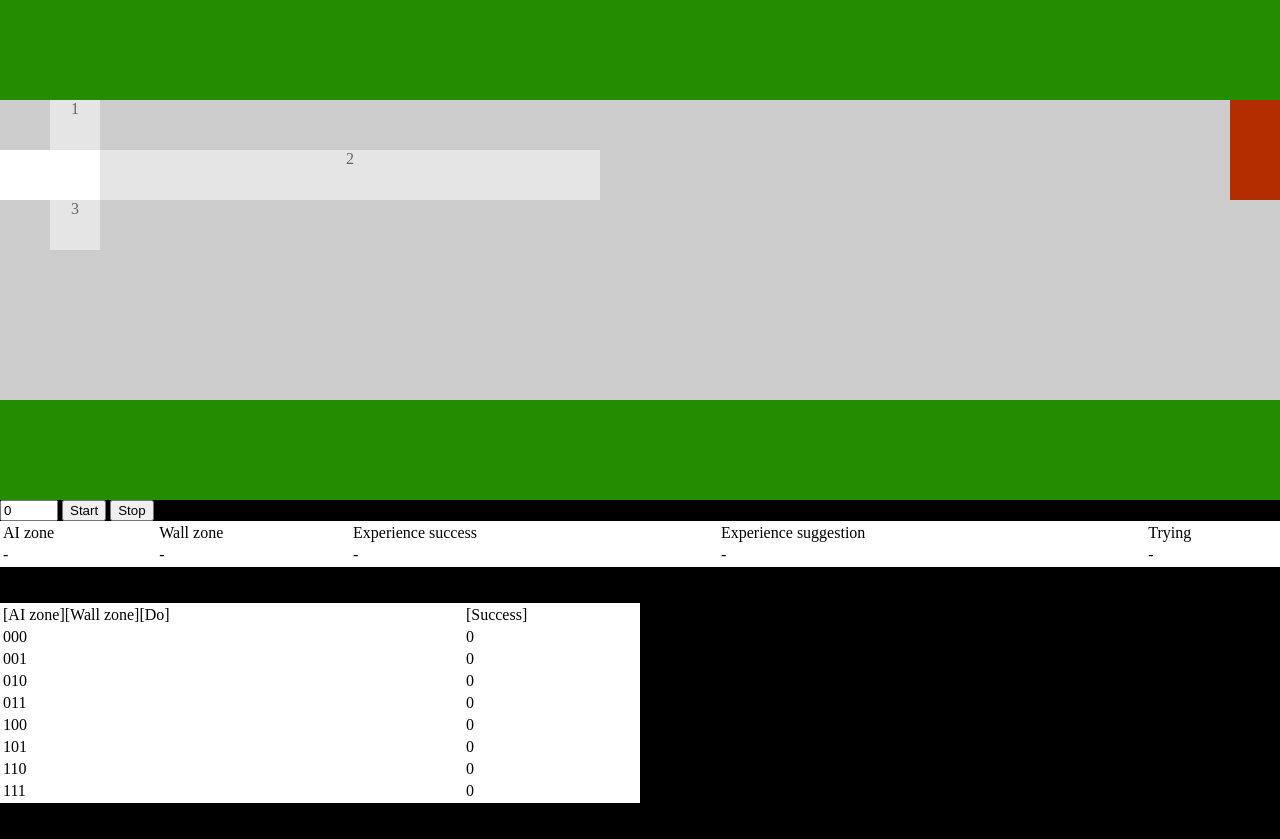
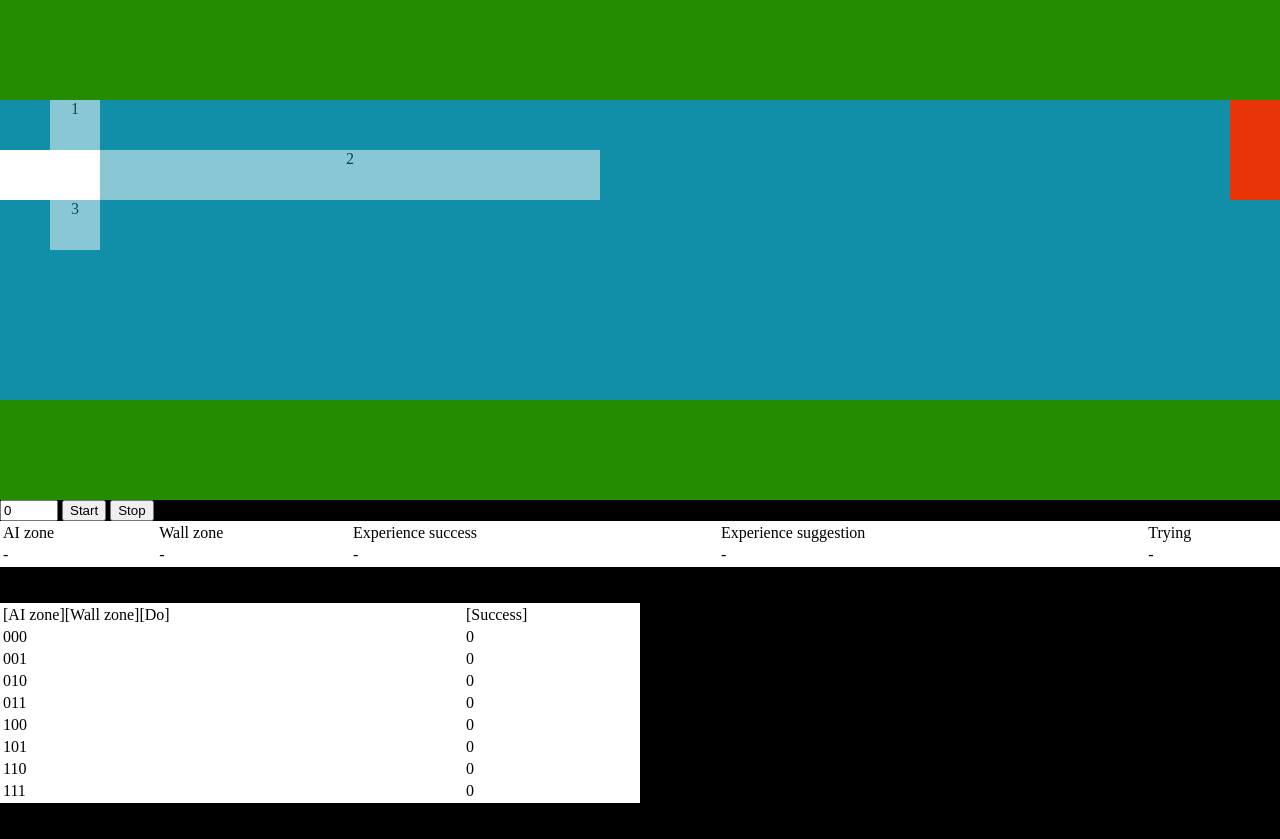
Before and after one commit to MainakRepositor/SelfDriver, a plain HTML site: page index.html in a window 1280 px wide. Drawn offline with Linux system fonts and the light colour scheme.

Commit message:
Update index.css

```diff
--- a/index.css
+++ b/index.css
@@ -25,7 +25,7 @@ body
 .road
 {
 	float:left;
-	background-color:#CCCCCC;
+	background-color:#118fa8;
 	width:100%;
 	height:300px;
 }
@@ -44,7 +44,7 @@ body
 	position:absolute;
 	width:50px;
 	height:100px;
-	background-color:#B32D00;
+	background-color:#e83407;
 	right:0px;
 }
 
```
